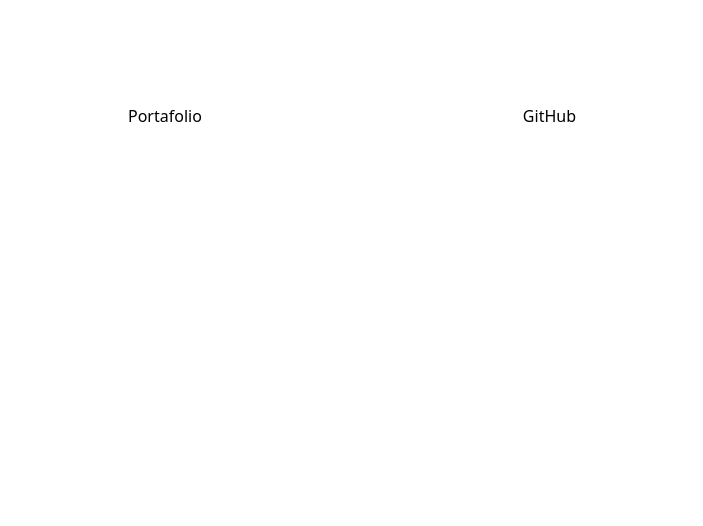
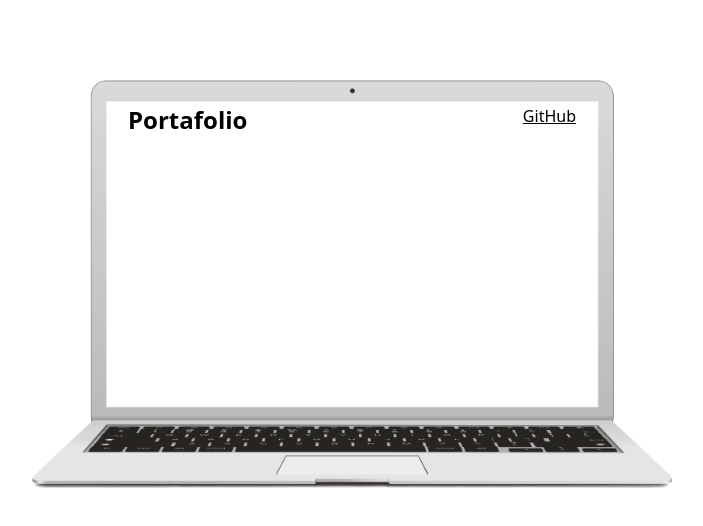
Before and after one commit to eealvarez/portafolio, a plain HTML site: page index.html in a window 1280 px wide. Shown: the whole page, without its empty margins (288-991 px from the left). Drawn offline with nearby package versions, Linux system fonts and the light colour scheme.

Commit message:
feat: modificado el menu de la laptop

```diff
--- a/index.html
+++ b/index.html
@@ -15,8 +15,13 @@
     <div id="content" class="mx-auto mt-20 pt-6 px-24">
       <header>
         <nav class="flex item-center justify-between">
-          <h1>Portafolio</h1>
-          <a target="_blank" href="https://github.com/eealvarez">GitHub</a>
+          <h1 class="font-bold text-2xl">Portafolio</h1>
+          <a
+            class="underline"
+            target="_blank"
+            href="https://github.com/eealvarez"
+            >GitHub</a
+          >
         </nav>
       </header>
     </div>
--- a/styles.css
+++ b/styles.css
@@ -3,7 +3,7 @@ body {
 }
 
 #content {
-  background-image: url("images/laptop.jpeg");
+  background-image: url("images/laptop.png");
   height: 100vh;
   width: 50%;
   background-size: contain;
```
